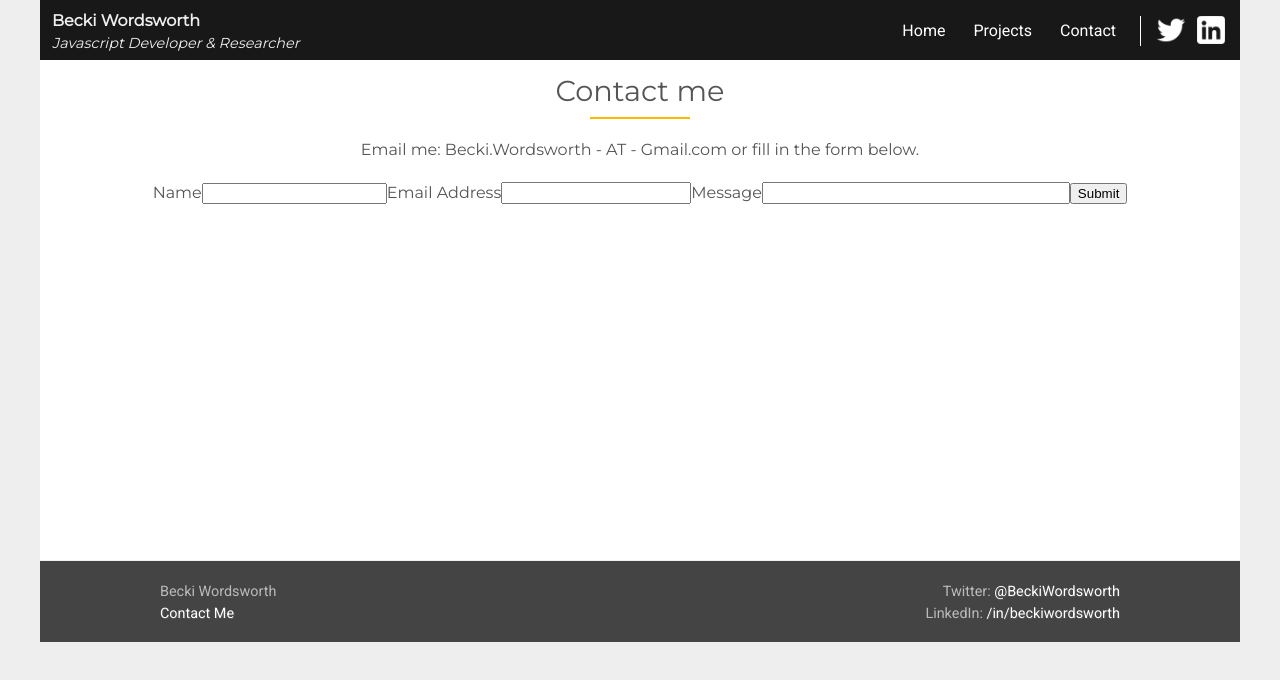
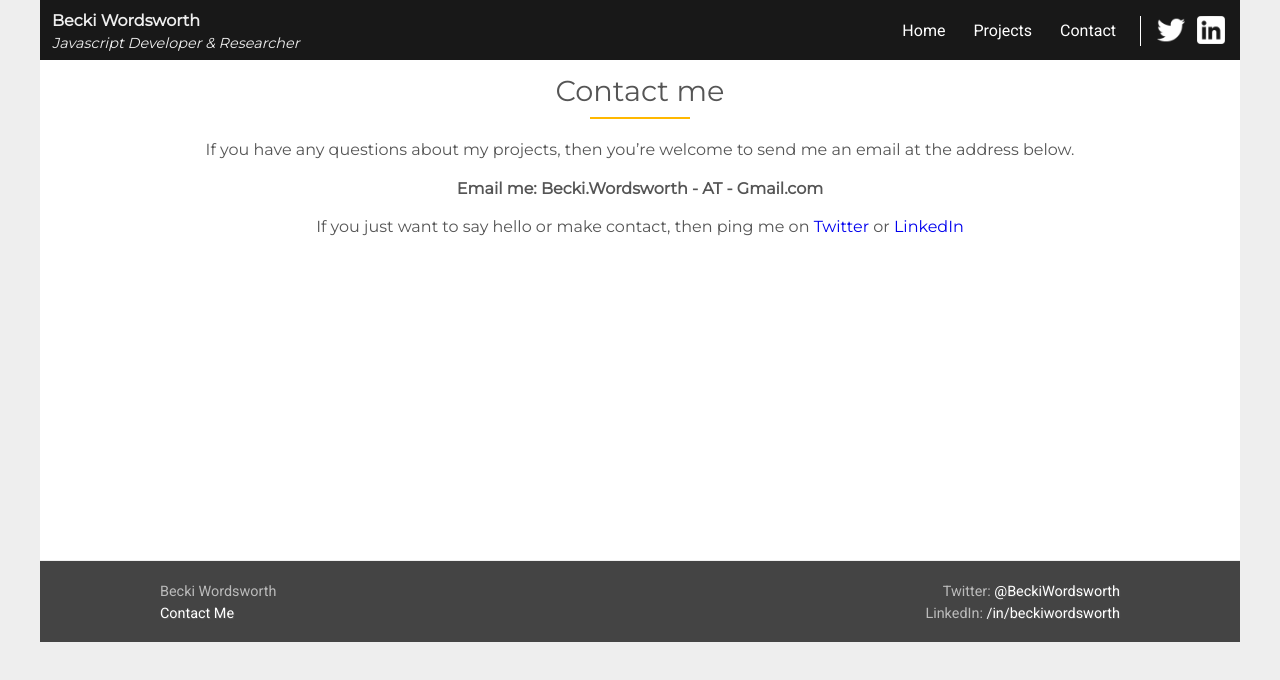
Before and after one commit to BeckiW/Portfolio, a React (Create React App) app in the folder app/: page /contact-me in a window 1280 px wide. Shown: the top 680 px of the page. Built offline with nearby package versions, Linux system fonts and the light colour scheme; a web font is replaced by a local one.

Commit message:
Added project demo URLs

```diff
--- a/app/src/Components/ContactPage/index.js
+++ b/app/src/Components/ContactPage/index.js
@@ -32,26 +32,17 @@ class ContactPage extends React.Component {
    render() {
      return (
 
-       <form className="ContactItem">
+       <div className="ContactItem">
 
        <h2> Contact me </h2>
        <hr />
 
-       <p> Email me: Becki.Wordsworth - AT - Gmail.com  or fill in the form below. </p>
+       <p> If you have any questions about my projects, then you’re welcome to send me an email at the address below. </p>
 
-               <label htmlFor="Name">Name</label>
-               <input id="Name" type="text" value={this.props.name} onChange={this.queryChange} />
+       <p><strong>Email me: Becki.Wordsworth - AT - Gmail.com</strong> </p>
 
-               <label htmlFor="email">Email Address</label>
-               <input id="email" type="email" value={this.props.email} onChange={this.queryChange} />
-
-               <label htmlFor="Message">Message</label>
-               <input id="message" type="text" value={this.props.message} onSubmit ={this.queryChange} />
-
-                <input type="submit" value="Submit" onClick={this.handleSubmit}/>
-
-
-     </form>
+       <p>If you just want to say hello or make contact, then ping me on <a href="www.twitter.com/beckiwordsworth">Twitter</a> or <a href="www.linkedin.com/beckiwordsworth">LinkedIn</a></p>
+       </div>
 
      );
    }
--- a/app/src/Components/ContactPage/style.css
+++ b/app/src/Components/ContactPage/style.css
@@ -64,3 +64,7 @@
   position: relative;
   padding: 0px;
 }
+
+a {
+text-decoration: none
+}
--- a/app/src/Data/projects.json
+++ b/app/src/Data/projects.json
@@ -12,7 +12,7 @@
 			"deliveryTime": "1-2 days",
       "solution": "Lorem ipsum dolor sit amet",
       "demo": "[Sverige Radio Player Demo]()",
-			"demoUrl": "https://github.com/BeckiW/assignment-radio-player",
+			"demoUrl": "http://beckiwordsworth.com/project-radio-player/",
       "gitUrl": "https://github.com/BeckiW/assignment-radio-player",
       "description": "A searchable radio player using channels from the Sverige Radio's API. The search function lets you filter through the channels and find your favourite station to play. The page itself is responsive with media queries for mobile and tablet.",
       "shortDescription": "A searchable radio player built in React using Sveriges Radio's API to fetch and play your favourite radio channel."
@@ -30,6 +30,7 @@
 			"deliveryTime": "1-4 days",
       "solution": "Lorem ipsum dolor sit amet",
       "demo": "[Expressen Online Newspaper Demo]()",
+			"demoUrl": "http://beckiwordsworth.com/project-food-blog/",
       "gitUrl": "https://github.com/BeckiW/Expressen-Online-Newspaper",
       "description": "New online newspaper made for Bonnier News using Vanilla Javascript, HTML, and CSS, along with the Google News API. We were tasked with developing a new lifestyle site and we chose a food theme. You are able to filter through food catagories and load more articles if you want to see more.",
       "shortDescription": "Designed a new online lifestyle site using Javascript, HTML, CSS and Google's News API for Bonnier News"
@@ -47,6 +48,7 @@
 			"deliveryTime": "1-4 days",
 			"solution": "Lorem ipsum dolor sit amet",
 			"demo": "[Jobs site]()",
+			"demoUrl": "http://project-job-site.beckiwordsworth.com/",
 			"gitUrl": "https://github.com/BeckiW/Jobs-site",
 			"description": "We developed a multipage career site for our partner Comprend using their recruitment API.",
 			"shortDescription": "An new multi page job site built in React using their internal recruitment API for client Comprend"
@@ -63,7 +65,7 @@
 			"more": ["Concept Development", "Agile Methodology"],
 			"deliveryTime": "1 day",
 			"solution": "Lorem ipsum dolor sit amet",
-			"demo": "[Time Zone Clock]()",
+			"demoURL": "http://beckiwordsworth.com/project-world-clock/",
 			"gitUrl": "https://github.com/BeckiW/World-Clock",
 			"description": "A world timezone clock built with React and using moment.js. You are able to compare the time in Stockholm to other countries in the world.",
 			"shortDescription": "A timezone comparison clock built with Javascript and React and using moment.js to compare time in countries around the world"
```
